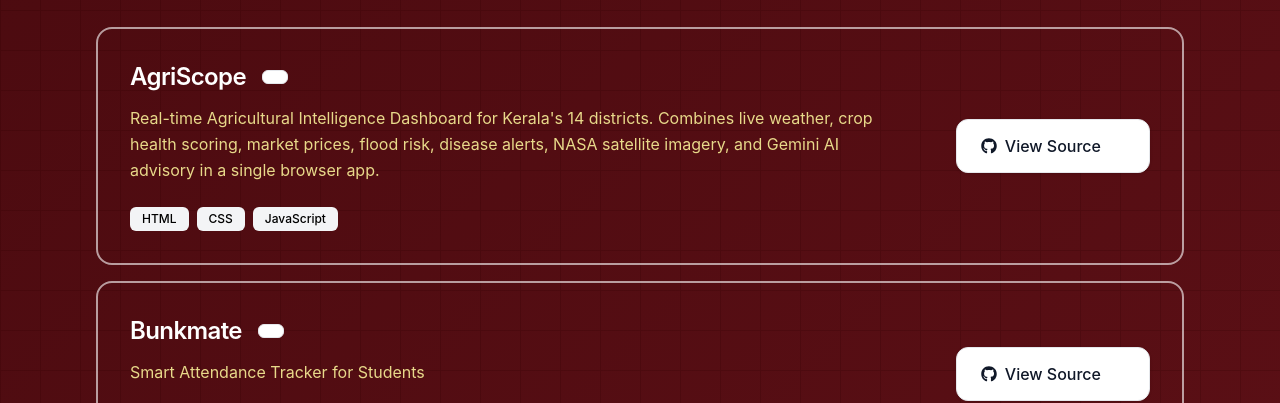
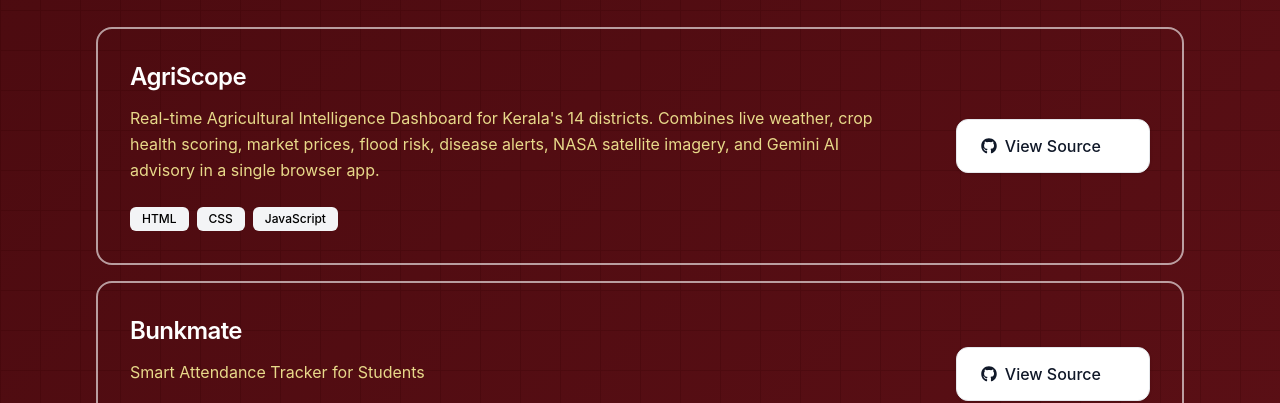
Before and after one commit to Alwin-Saji/GDG-OpenSource, a React (Vite) app: page /projects in a window 1280 px wide. Shown: the part 350-753 px from the top of the page. Built offline with nearby package versions, Linux system fonts and the light colour scheme; no server answers; a web font is replaced by a local one.

Commit message:
Remove extra div

```diff
--- a/src/pages/Projects.jsx
+++ b/src/pages/Projects.jsx
@@ -91,8 +91,6 @@ const ProjectCard = ({ project }) => {
           <h3 className="text-xl sm:text-2xl font-semibold text-white tracking-tight">
             {project.name}
           </h3>
-          <div className="flex items-center space-x-2 sm:space-x-3 text-xs font-medium text-gray-700 bg-white px-3 py-1.5 rounded-md border border-gray-200 w-fit">
-          </div>
         </div>
 
         <p className="text-[#E8D98A] mb-4 sm:mb-6 leading-relaxed max-w-3xl text-sm sm:text-base">
```
